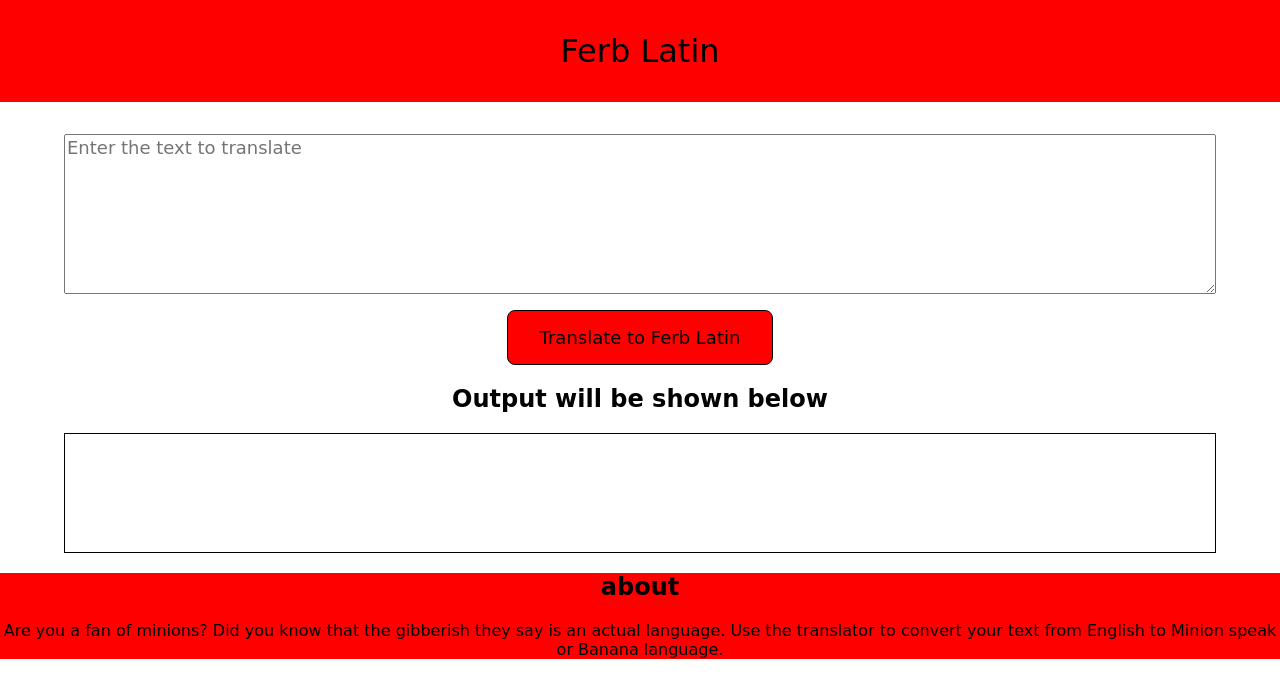
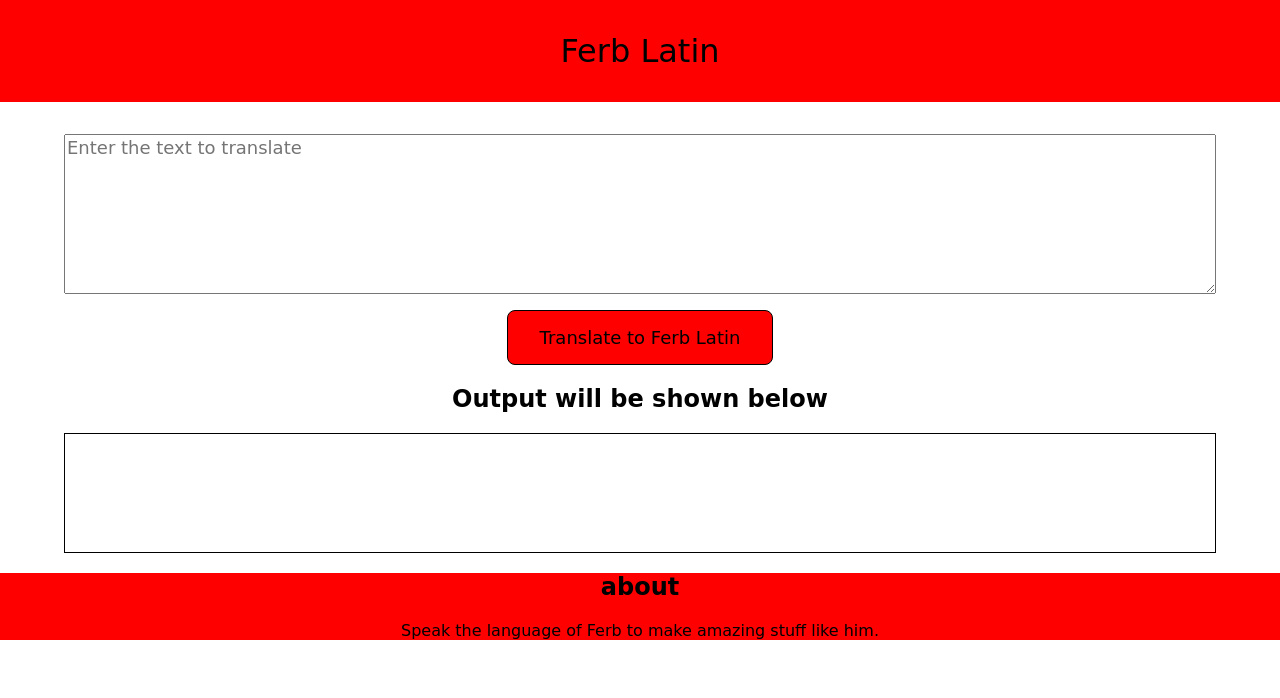
Before and after one commit to RanjitRaman/neogCamp-mark7, a plain HTML site: page index.html in a window 1280 px wide. Drawn offline with Linux system fonts and the light colour scheme.

Commit message:
Update index.html

```diff
--- a/index.html
+++ b/index.html
@@ -18,10 +18,7 @@
 
     <footer>
       <h2>about</h2>
-
-      Are you a fan of minions? Did you know that the gibberish they say is an
-      actual language. Use the translator to convert your text from English to
-      Minion speak or Banana language.
+      Speak the language of Ferb to make amazing stuff like him.
     </footer>
 
     <script src="App.js" type="text/javascript"></script>
```
